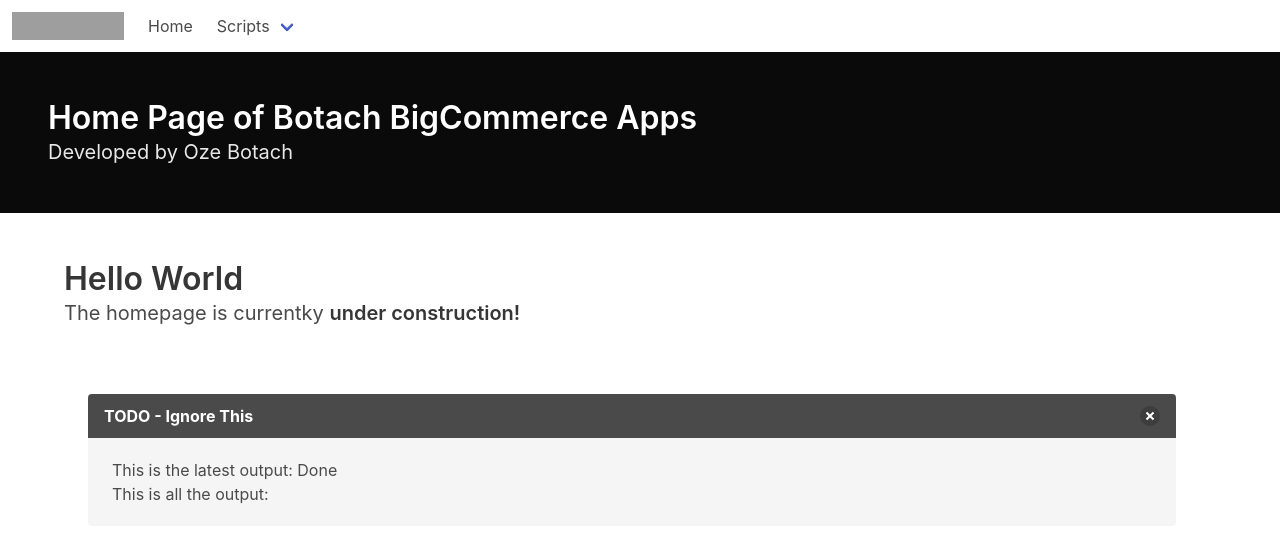
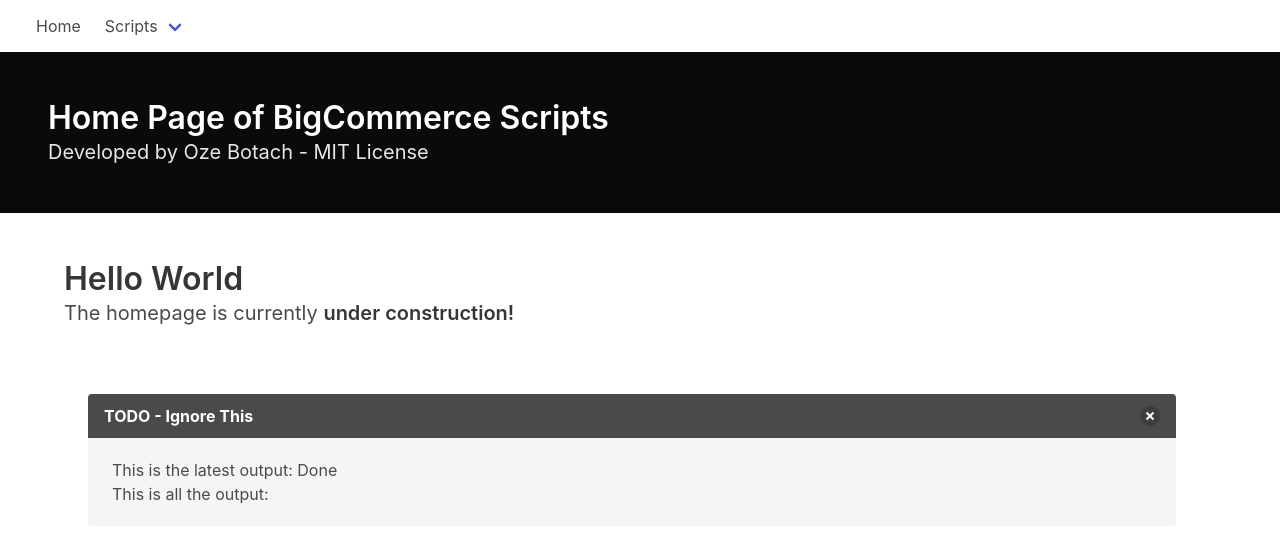
Before and after one commit to Ozeitis/BigCommerce_ZipcodeRestrictions, a Flask app: page / in a window 1280 px wide. Shown: the top 545 px of the page. Run offline with Flask 2, Linux system fonts and the light colour scheme; data that the repository does not hold is empty; parts of the project's set-up code (start-up, migrations or seed data) failed here and were passed over; grey boxes are pictures that could not be loaded.

Commit message:
Making public

```diff
--- a/app.py
+++ b/app.py
@@ -24,6 +24,10 @@
 storehash = config["store-hash"]
 configEmail = config["email"]
 emailPassword = config["email-password"]
+companyName = config["company-name"]
+adminEmail = config["admin-email"] #will email this person upon EVERY execution
+smtpHost = config["smtp-host"]
+smtpPort = config["smtp-port"]
 
 now = datetime.now()
 filePath = "logs/{}.log".format(now)
@@ -133,7 +137,7 @@
 
         for canceled in cancelList:
             if response.status_code != 200:
-                    log_print("ERROR WHEN TRYING TO ENACT PUT METHOD FOR ORDER CANCELING! REPORT TO OZE IF YOU SEE THIS.")
+                    log_print("ERROR WHEN TRYING TO ENACT PUT METHOD FOR ORDER CANCELING! REPORT TO ADMIN IF YOU SEE THIS.")
                     return
 
             if(get['status'] == "Awaiting Payment" or get['status'] == "Awaiting Fulfillment"):
@@ -173,7 +177,7 @@
     s.starttls()
     s.login(MY_ADDRESS, MY_PASSWORD)
 
-    recipients += ", oze@obotach.com"
+    recipients += ", "+adminEmail
     splitEmails = recipients.split(", ")
     for currEmail in splitEmails:
         log_print("Attempting to send email to " + currEmail)
@@ -200,7 +204,7 @@
     log_print("****************|BEGIN CUSTOMER ORDER CANCELATION EMAIL SENDING|****************")
     MY_ADDRESS = configEmail
     MY_PASSWORD = emailPassword
-    s = smtplib.SMTP(host='smtp-mail.outlook.com', port=587)
+    s = smtplib.SMTP(host=smtpHost, port=int(smtpPort))
     s.starttls()
     s.login(MY_ADDRESS, MY_PASSWORD)
 
@@ -221,7 +225,7 @@
         msg['To']=currEmail
         msg['Subject']="Order Number {} Canceled".format(orderID)
 
-        message = "Hello {},\n\nYour order number '{}' has been canceled\n as it contained the item '{}' (id: {}),\n which is not purchasable in your entered zipcode '{}'.\n If you had other item(s) in your order, please re-order without the mentioned item.\n\nThank you,\nBotach Inc.".format(illegalObjects[obj].getName(), illegalObjects[obj].getOrderID(), prodNAME, illegalObjects[obj].getIllegalItem(), illegalObjects[obj].getZipcode())
+        message = "Hello {},\n\nYour order number '{}' has been canceled\n as it contained the item '{}' (id: {}),\n which is not purchasable in your entered zipcode '{}'.\n If you had other item(s) in your order, please re-order without the mentioned item.\n\nThank you,\n{}".format(illegalObjects[obj].getName(), illegalObjects[obj].getOrderID(), prodNAME, illegalObjects[obj].getIllegalItem(), illegalObjects[obj].getZipcode(), companyName)
         msg.attach(MIMEText(message, "plain"))
         s.send_message(msg)
         log_print("Sent!")
@@ -258,7 +262,6 @@
     cancelIllegalOrders()
     emailCanceledCustomer()
     emailResults(str(emails))
-    #asyncio.run(resultUI())
     copyfile(filePath, "logs/latest.log")
 
 #BEGIN FLASK
@@ -297,11 +300,5 @@
 def restrictions():
     if request.method == 'GET':
         return render_template('restrictions.html')
-    # if request.method == 'POST':
-    #     form_data = request.form
-    #     initialOrderID = request.form.get('initialOrderID')
-    #     emailList = request.form.get('emailList')
-
-    #     return render_template('restrictions.html',form_data = form_data)
 
 app.run(debug=True, port=5000, host='0.0.0.0')
--- a/templates/index.html
+++ b/templates/index.html
@@ -3,14 +3,14 @@
   <head>
     <meta charset="utf-8">
     <meta name="viewport" content="width=device-width, initial-scale=1">
-    <title>Oze Apps</title>
+    <title>BC Scripts</title>
     <link rel="stylesheet" href="https://cdn.jsdelivr.net/npm/bulma@0.9.2/css/bulma.min.css">
   </head>
 
 <nav class="navbar is-transparent">
   <div class="navbar-brand">
     <a class="navbar-item" href="">
-      <img src="https://cdn11.bigcommerce.com/s-9j9zreeu/images/stencil/500w/botach_simplelogo_062019_1561073382__35712.original.png" alt="Bulma: a modern CSS framework based on Flexbox" width="112" height="28">
+      <img src="" alt="" height="28">
     </a>
     <div class="navbar-burger" data-target="navbarExampleTransparentExample">
       <span></span>
@@ -24,7 +24,7 @@
         Home
       </a>
       <div class="navbar-item has-dropdown is-hoverable">
-        <a class="navbar-link" href="https://bulma.io/documentation/overview/start/">
+        <a class="navbar-link" href="">
           Scripts
         </a>
         <div class="navbar-dropdown is-boxed">
@@ -47,10 +47,10 @@
   <section class="hero is-black">
   <div class="hero-body">
     <p class="title">
-      Home Page of Botach BigCommerce Apps
+      Home Page of BigCommerce Scripts
     </p>
     <p class="subtitle">
-      Developed by Oze Botach
+      Developed by Oze Botach - MIT License
     </p>
   </div>
 </section>
@@ -61,7 +61,7 @@
         Hello World
       </h1>
       <p class="subtitle">
-        The homepage is currentky <strong>under construction!</strong>
+        The homepage is currently <strong>under construction!</strong>
       </p>
     </div>
   </section>
```
Also changed, not shown: templates/restrictions.html (+8 -26 lines), 1 other file.
